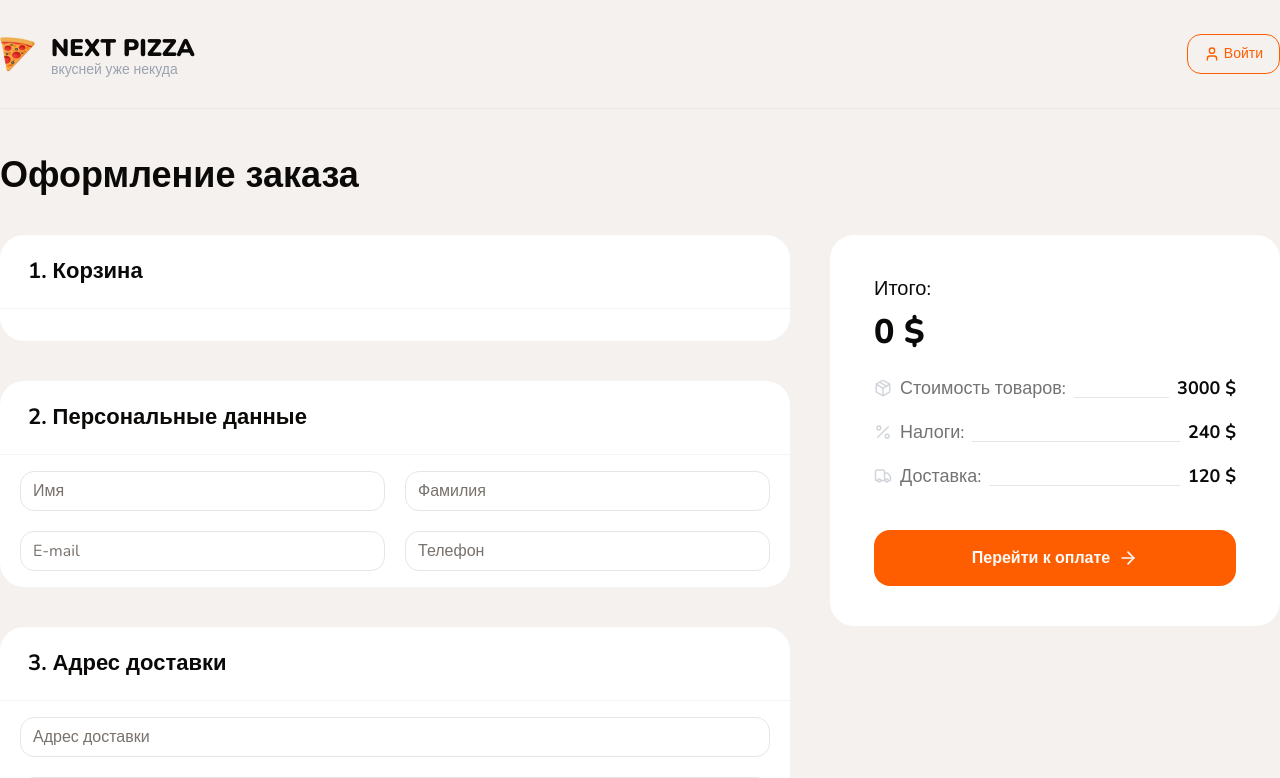
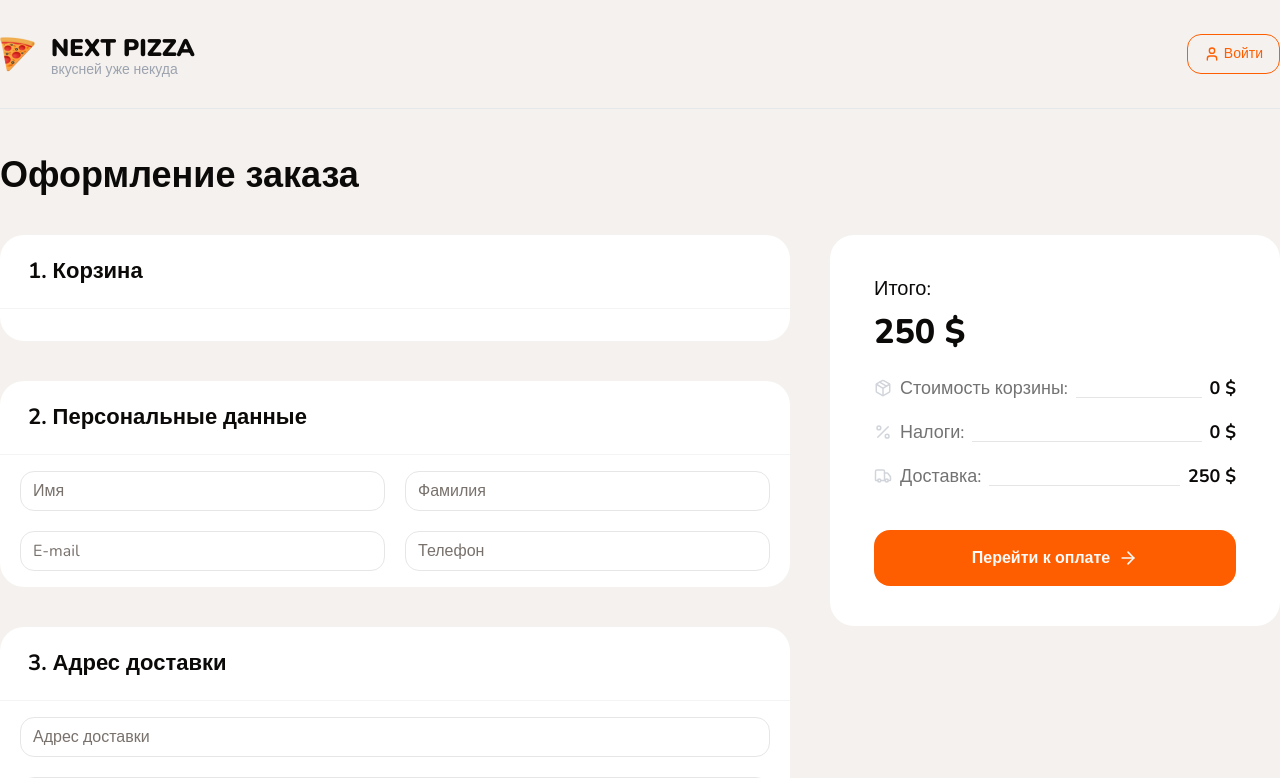
Before and after one commit to PerpetuumG/next_pizza_archakov, a Next.js app: page /checkout in a window 1280 px wide. Shown: the top 778 px of the page. Built offline with nearby package versions, Linux system fonts and the light colour scheme.

Commit message:
CheckoutSidebar

```diff
--- a/app/(checkout)/checkout/page.tsx
+++ b/app/(checkout)/checkout/page.tsx
@@ -3,6 +3,7 @@
 import {
   CheckoutItem,
   CheckoutItemDetails,
+  CheckoutSidebar,
   Container,
   Title,
   WhiteBlock,
@@ -13,6 +14,9 @@ import { useCart } from '@/shared/hooks';
 import { getCartItemDetails } from '@/shared/lib';
 import { PizzaSize, PizzaType } from '@/shared/constants/pizza';
 
+const VAT = 15;
+const DELIVERY_PRICE = 250;
+
 export default function CheckoutPage() {
   const { items, totalAmount, updateItemQuantity, removeCartItem } = useCart();
 
@@ -20,6 +24,9 @@ export default function CheckoutPage() {
     const newQuantity = type === 'plus' ? quantity + 1 : quantity - 1;
     updateItemQuantity(id, newQuantity);
   };
+
+  const vatPrice = (totalAmount * VAT) / 100;
+  const totalPrice = totalAmount + vatPrice + DELIVERY_PRICE;
 
   return (
     <Container className={'mt-10'}>
@@ -70,42 +77,12 @@ export default function CheckoutPage() {
 
         {/* Правый блок */}
         <div className={'w-[450px]'}>
-          <WhiteBlock className={'p-6 sticky top-4'}>
-            <div className={'flex flex-col gap-1'}>
-              <span className={'text-xl'}>Итого: </span>
-              <span className={'text-[34px] font-extrabold'}>{totalAmount} $</span>
-            </div>
-
-            <CheckoutItemDetails
-              title={
-                <div className={'flex items-center'}>
-                  <Package size={18} className={'mr-2 text-gray-300'} /> Стоимость товаров:
-                </div>
-              }
-              value={'3000'}
-            />
-            <CheckoutItemDetails
-              title={
-                <div className={'flex items-center'}>
-                  <Percent size={18} className={'mr-2 text-gray-300'} /> Налоги:
-                </div>
-              }
-              value={'240'}
-            />
-            <CheckoutItemDetails
-              title={
-                <div className={'flex items-center'}>
-                  <Truck size={18} className={'mr-2 text-gray-300'} /> Доставка:
-                </div>
-              }
-              value={'120'}
-            />
-
-            <Button type={'submit'} className={'w-full h-14 rounded-2xl mt-6 text-base font-bold'}>
-              Перейти к оплате
-              <ArrowRight className={'w-5 ml-2'} />
-            </Button>
-          </WhiteBlock>
+          <CheckoutSidebar
+            totalAmount={totalAmount}
+            totalPrice={totalPrice}
+            vatPrice={vatPrice}
+            DELIVERY_PRICE={DELIVERY_PRICE}
+          />
         </div>
       </div>
     </Container>
--- /dev/null
+++ b/shared/components/shared/checkout-sidebar.tsx
@@ -0,0 +1,60 @@
+import React, { FC } from 'react';
+import { WhiteBlock } from '@/shared/components/shared/white-block';
+import { CheckoutItemDetails } from '@/shared/components/shared/checkout-item-details';
+import { ArrowRight, Package, Percent, Truck } from 'lucide-react';
+import { Button } from '@/shared/components/ui';
+
+interface Props {
+  totalPrice: number;
+  totalAmount: number;
+  vatPrice: number;
+  DELIVERY_PRICE: number;
+  className?: string;
+}
+
+export const CheckoutSidebar: FC<Props> = ({
+  className,
+  totalPrice,
+  totalAmount,
+  vatPrice,
+  DELIVERY_PRICE,
+}) => {
+  return (
+    <WhiteBlock className={'p-6 sticky top-4'}>
+      <div className={'flex flex-col gap-1'}>
+        <span className={'text-xl'}>Итого: </span>
+        <span className={'text-[34px] font-extrabold'}>{totalPrice} $</span>
+      </div>
+
+      <CheckoutItemDetails
+        title={
+          <div className={'flex items-center'}>
+            <Package size={18} className={'mr-2 text-gray-300'} /> Стоимость корзины:
+          </div>
+        }
+        value={`${totalAmount}`}
+      />
+      <CheckoutItemDetails
+        title={
+          <div className={'flex items-center'}>
+            <Percent size={18} className={'mr-2 text-gray-300'} /> Налоги:
+          </div>
+        }
+        value={`${vatPrice}`}
+      />
+      <CheckoutItemDetails
+        title={
+          <div className={'flex items-center'}>
+            <Truck size={18} className={'mr-2 text-gray-300'} /> Доставка:
+          </div>
+        }
+        value={`${DELIVERY_PRICE}`}
+      />
+
+      <Button type={'submit'} className={'w-full h-14 rounded-2xl mt-6 text-base font-bold'}>
+        Перейти к оплате
+        <ArrowRight className={'w-5 ml-2'} />
+      </Button>
+    </WhiteBlock>
+  );
+};
--- a/shared/components/shared/index.ts
+++ b/shared/components/shared/index.ts
@@ -26,3 +26,4 @@ export { WhiteBlock } from './white-block';
 export { CheckoutItemDetails } from './checkout-item-details';
 export { CheckoutItem } from './checkout-item';
 export { CheckoutItemSkeleton } from './checkout-item-skeleton';
+export { CheckoutSidebar } from './checkout-sidebar';
```
